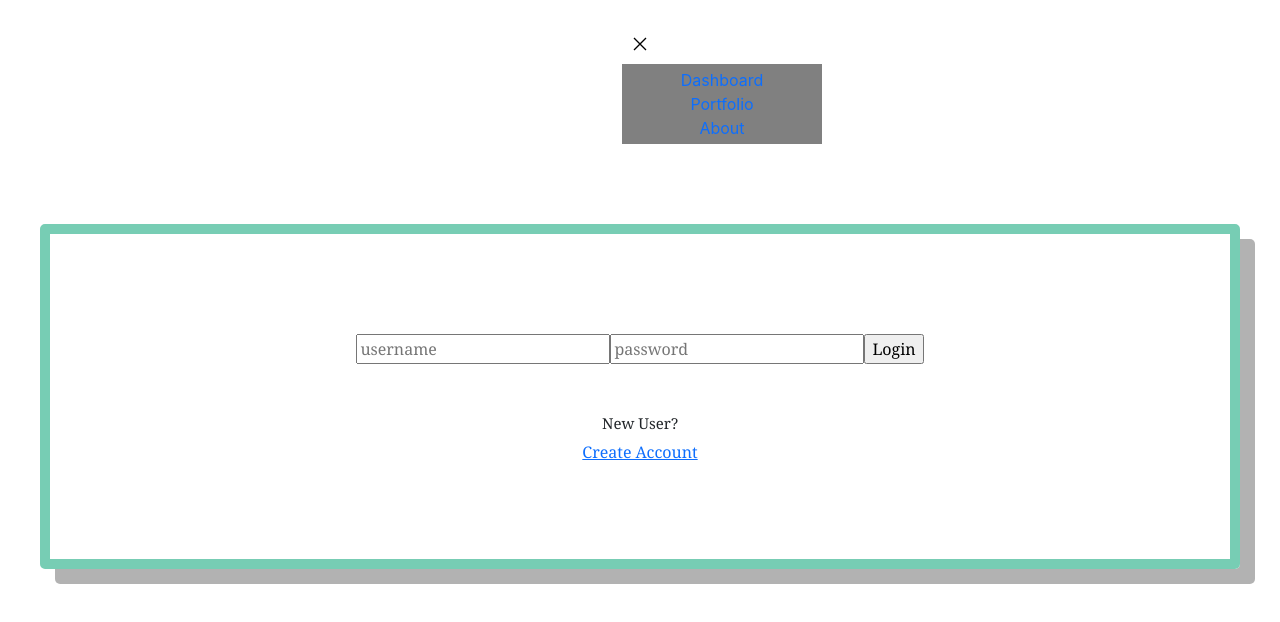
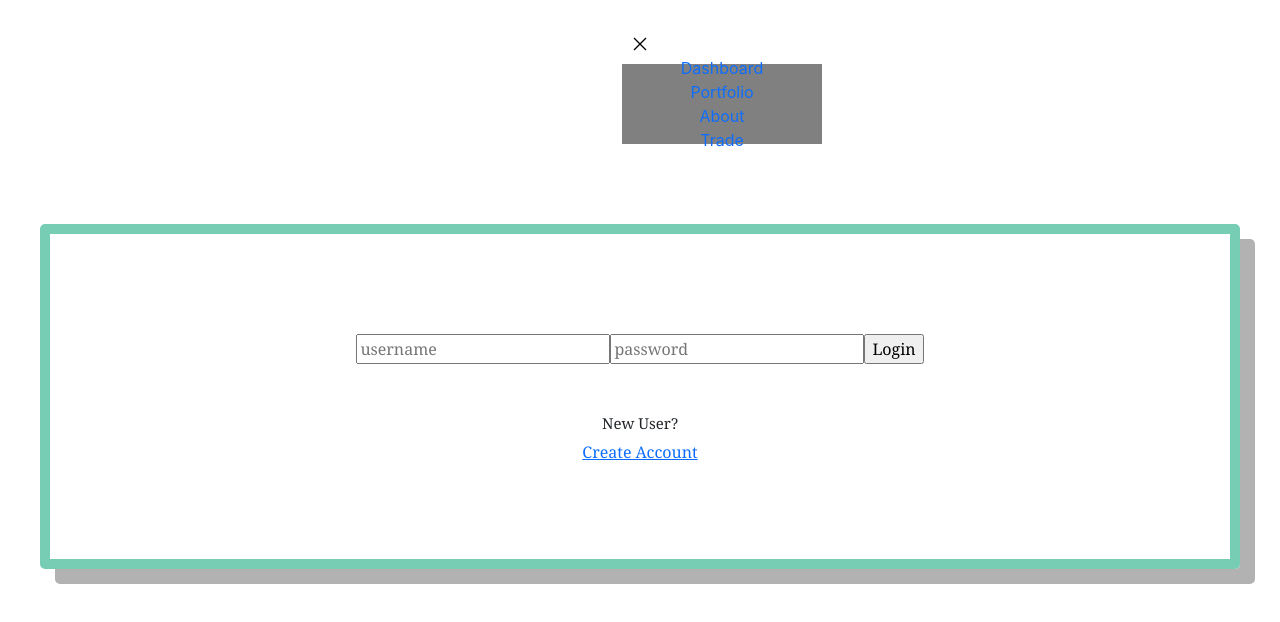
Before and after one commit to johnnyvi26/CryptoCademy-Frontend, a React (Create React App) app: page / in a window 1280 px wide. Both pictures are taken after a click on the icon 640 px from the left and 43 px from the top of the page. Shown: the top 622 px of the page. Built offline with nearby package versions, Linux system fonts and the light colour scheme; no server answers.

Commit message:
added trade link

```diff
--- a/src/components/Navlinks.js
+++ b/src/components/Navlinks.js
@@ -21,6 +21,11 @@ const Navlinks = ({closeMenu}) => {
             <P>About</P>
           </Li>
         </Link>
+        <Link to="/trade" style={{textDecoration:"none"}}>
+          <Li onClick={(closeMenu)}>
+            <P>Trade</P>
+          </Li>
+        </Link>
       </Ul>
   )
 }
```
